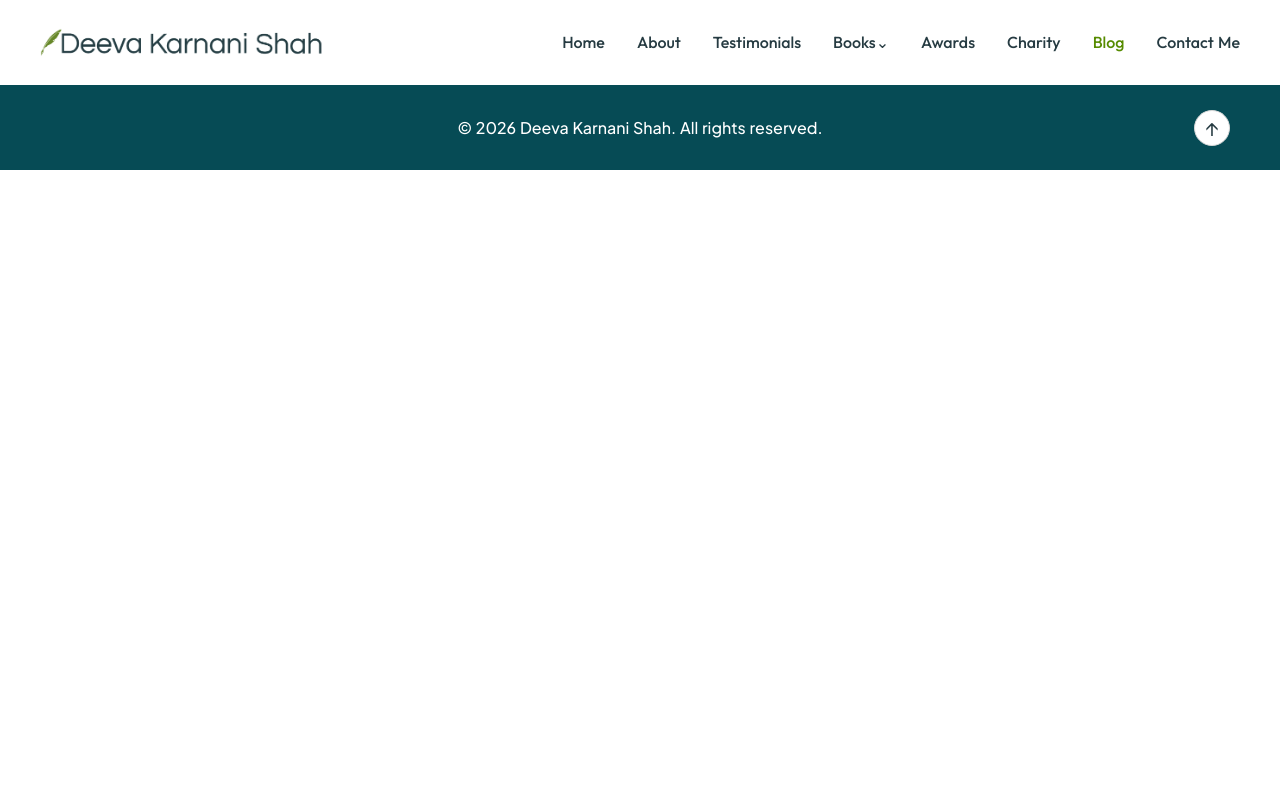
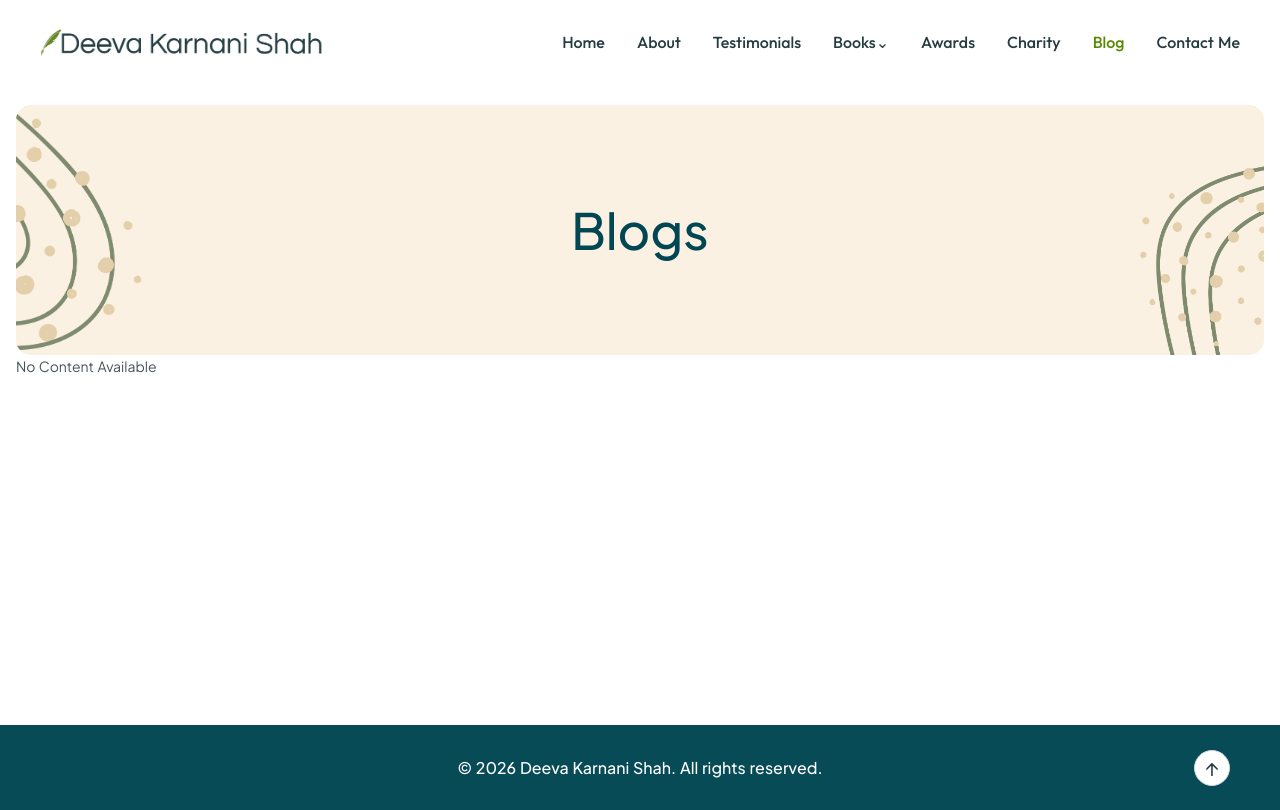
Before and after one commit to GauravUkinkar/DeevaKarnaniShah, a React (Vite) app: page /blog in a window 1280 px wide. Built offline with nearby package versions, Linux system fonts and the light colour scheme.

Commit message:
Refactor code structure for improved readability and maintainability

```diff
--- a/src/App.jsx
+++ b/src/App.jsx
@@ -7,6 +7,9 @@ import Testimonial from './Pages/Testimonial/Testimonial'
 import Footer from './componant/Footer/Footer'
 import Home from './Pages/Home/Home'
 import Contact from './Pages/Contact/Contact'
+import Blog from './Pages/Blog/Blog'
+import Charity from './Pages/Charity/Charity'
+
 
 function App() {
 
@@ -18,6 +21,10 @@ function App() {
           <Route path="/" element={<Home />} />
           <Route path="/testimonials" element={<Testimonial />} />
           <Route path="/contact" element={<Contact />} />
+          <Route path="/blog" element={<Blog />} />
+          <Route path="/charity" element={<Charity />} />
+
+
 
 
 
--- a/src/Pages/Blog/Blog.jsx
+++ b/src/Pages/Blog/Blog.jsx
@@ -1,10 +1,17 @@
 import React from 'react'
-
+import './Blog.scss'
+import Top from '../../componant/Top-sec/Top'
 const Blog = () => {
   return (
-    <div>
+    <>
+    <div className="blog-parent parent">
+      <div className="blog-container container">
+        <Top title="Blogs"/>
+        <p>No Content Available</p>
+      </div>
+    </div>
 
-    </div>
+    </>
   )
 }
 
--- a/src/Pages/Blog/Blog.scss
+++ b/src/Pages/Blog/Blog.scss
@@ -0,0 +1,6 @@
+.blog-parent{
+
+    .blog-container{
+height: 80dvh;
+    }
+}
--- /dev/null
+++ b/src/Pages/Charity/Charity.jsx
@@ -0,0 +1,19 @@
+import React from 'react'
+import './Charity.scss'
+import Top from '../../componant/Top-sec/Top'
+
+const Charity = () => {
+  return (
+    <>
+    <div className="charity-parent parent">
+        <div class="charity-container container">
+            <Top title="Charity"/>
+
+        </div>
+    </div>
+
+    </>
+  )
+}
+
+export default Charity
```
Also changed, not shown: src/Pages/Charity/Charity.scss (added), src/assets/1234.jpg (added), src/assets/Banner-01.jpg (added).
